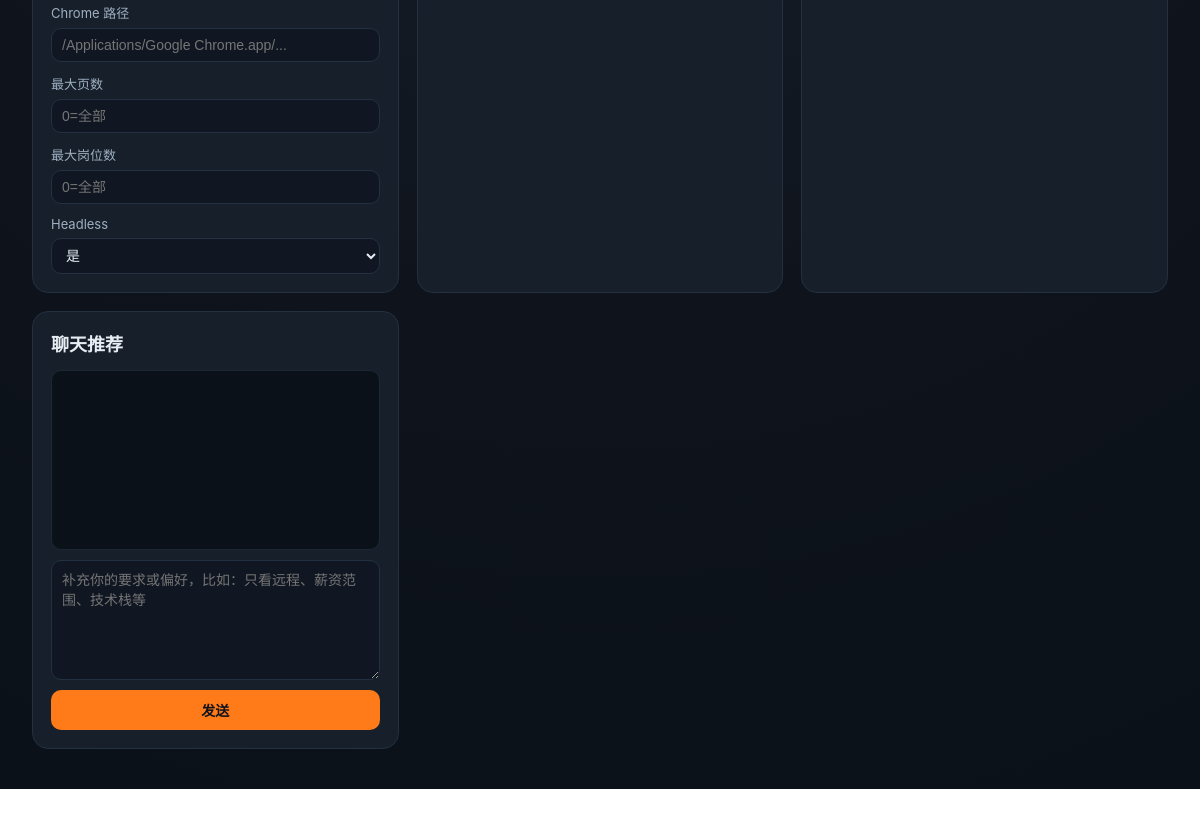
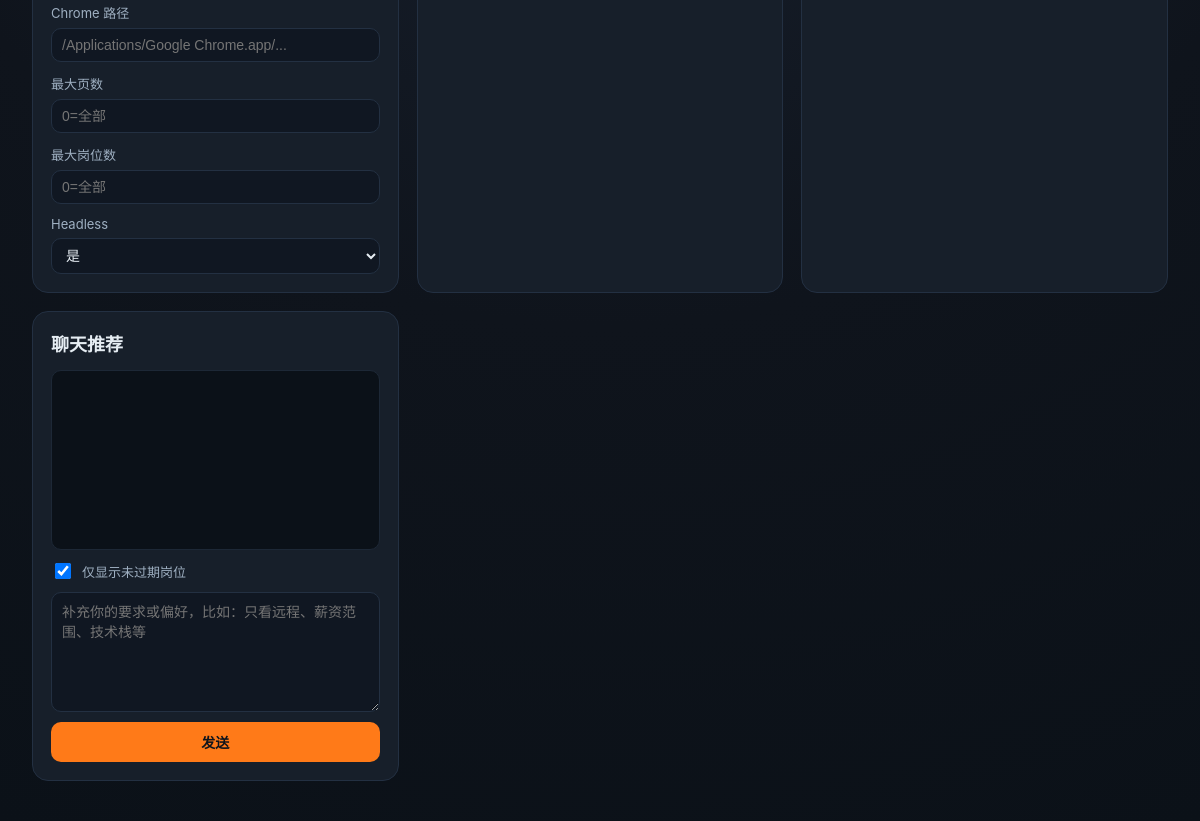
Before and after one commit to FrontMage/codex_helper, an Electron app: page apps/jobs-scout/renderer/index.html in a window 1200 px wide. Shown: the part 446-1267 px from the top of the page. Before the commit the page ends 1235 px from the top, so only its background shows below. Drawn offline with Linux system fonts and the light colour scheme; no server answers.

Commit message:
feat: add open-only filter toggle

```diff
--- a/apps/jobs-scout/electron/main.js
+++ b/apps/jobs-scout/electron/main.js
@@ -132,7 +132,8 @@ ipcMain.handle('chat-send', async (_event, payload) => {
       resumeText: resume,
       userMessage: payload.message,
       jobs,
-      limit: Number.parseInt(payload.limit || '80', 10)
+      limit: Number.parseInt(payload.limit || '80', 10),
+      onlyOpen: payload.onlyOpen !== false
     });
 
     return { ok: true, result };
--- a/apps/jobs-scout/renderer/index.html
+++ b/apps/jobs-scout/renderer/index.html
@@ -81,6 +81,10 @@
           <h2>聊天推荐</h2>
           <div class="chat">
             <div id="chatHistory" class="chat-history"></div>
+            <label class="toggle">
+              <input id="onlyOpen" type="checkbox" checked />
+              <span>仅显示未过期岗位</span>
+            </label>
             <textarea id="chatInput" placeholder="补充你的要求或偏好，比如：只看远程、薪资范围、技术栈等"></textarea>
             <button id="chatSendBtn">发送</button>
           </div>
--- a/apps/jobs-scout/renderer/renderer.js
+++ b/apps/jobs-scout/renderer/renderer.js
@@ -9,6 +9,7 @@ const resumeStatus = document.getElementById('resumeStatus');
 const chatHistory = document.getElementById('chatHistory');
 const chatInput = document.getElementById('chatInput');
 const chatSendBtn = document.getElementById('chatSendBtn');
+const onlyOpenToggle = document.getElementById('onlyOpen');
 
 const fields = {
   apiKey: document.getElementById('apiKey'),
@@ -98,7 +99,8 @@ chatSendBtn.addEventListener('click', () => {
       model: fields.model.value,
       llmProxy: fields.llmProxy.value,
       message: text,
-      resumeText: resumeText.value
+      resumeText: resumeText.value,
+      onlyOpen: onlyOpenToggle.checked
     })
     .then((res) => {
       if (!res.ok) {
--- a/apps/jobs-scout/renderer/styles.css
+++ b/apps/jobs-scout/renderer/styles.css
@@ -148,6 +148,19 @@ textarea {
   gap: 10px;
 }
 
+.toggle {
+  display: flex;
+  align-items: center;
+  gap: 8px;
+  font-size: 13px;
+  color: var(--muted);
+}
+
+.toggle input {
+  width: 16px;
+  height: 16px;
+}
+
 .chat-history {
   height: 180px;
   overflow: auto;
--- a/apps/jobs-scout/runner/recommend.js
+++ b/apps/jobs-scout/runner/recommend.js
@@ -29,13 +29,14 @@ export async function recommendJobs({
   resumeText,
   userMessage,
   jobs,
-  limit = 80
+  limit = 80,
+  onlyOpen = true
 }) {
   if (!apiKey) throw new Error('Missing API key.');
 
   const usableJobs = jobs
     .filter((job) => job.applyUrl)
-    .filter((job) => job.isClosed !== true)
+    .filter((job) => (onlyOpen ? job.isClosed !== true : true))
     .slice(0, limit)
     .map((job) => ({
       jobUrl: job.jobUrl,
```
Also changed, not shown: 1 other file.
